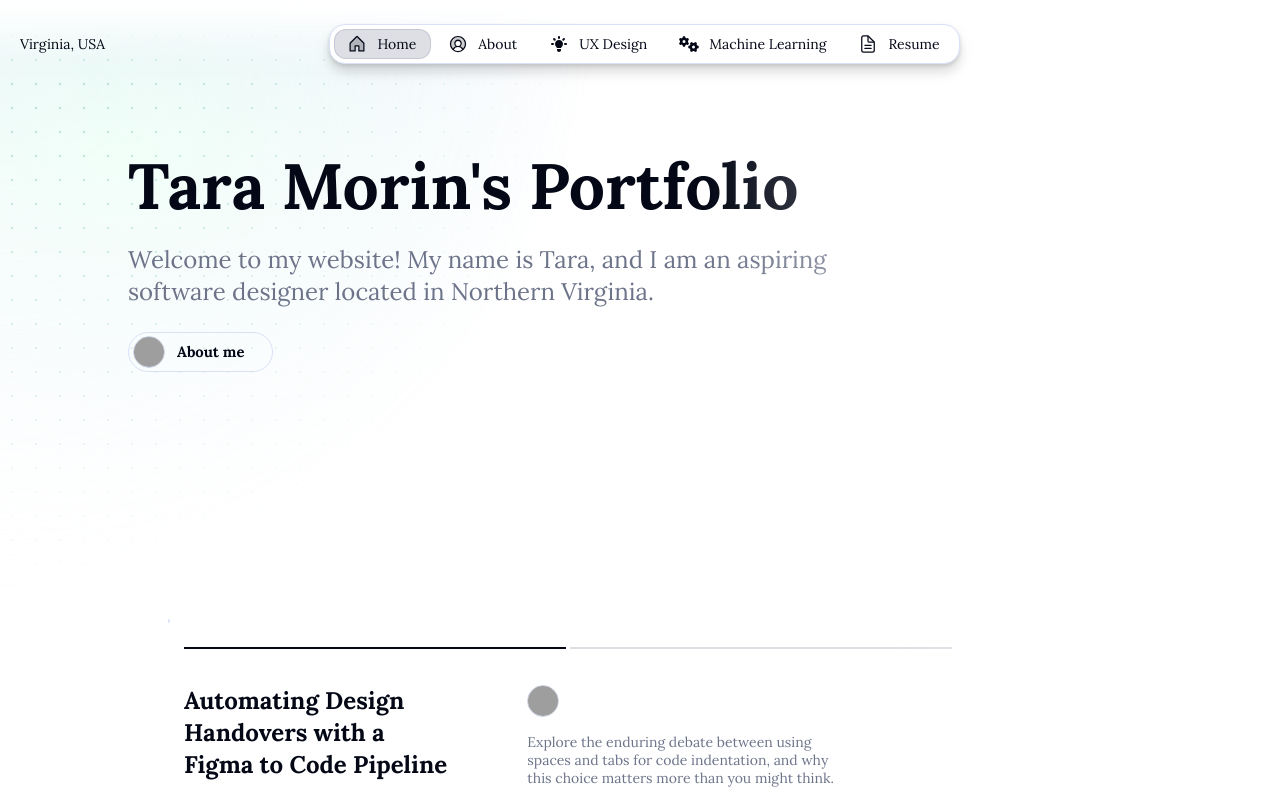
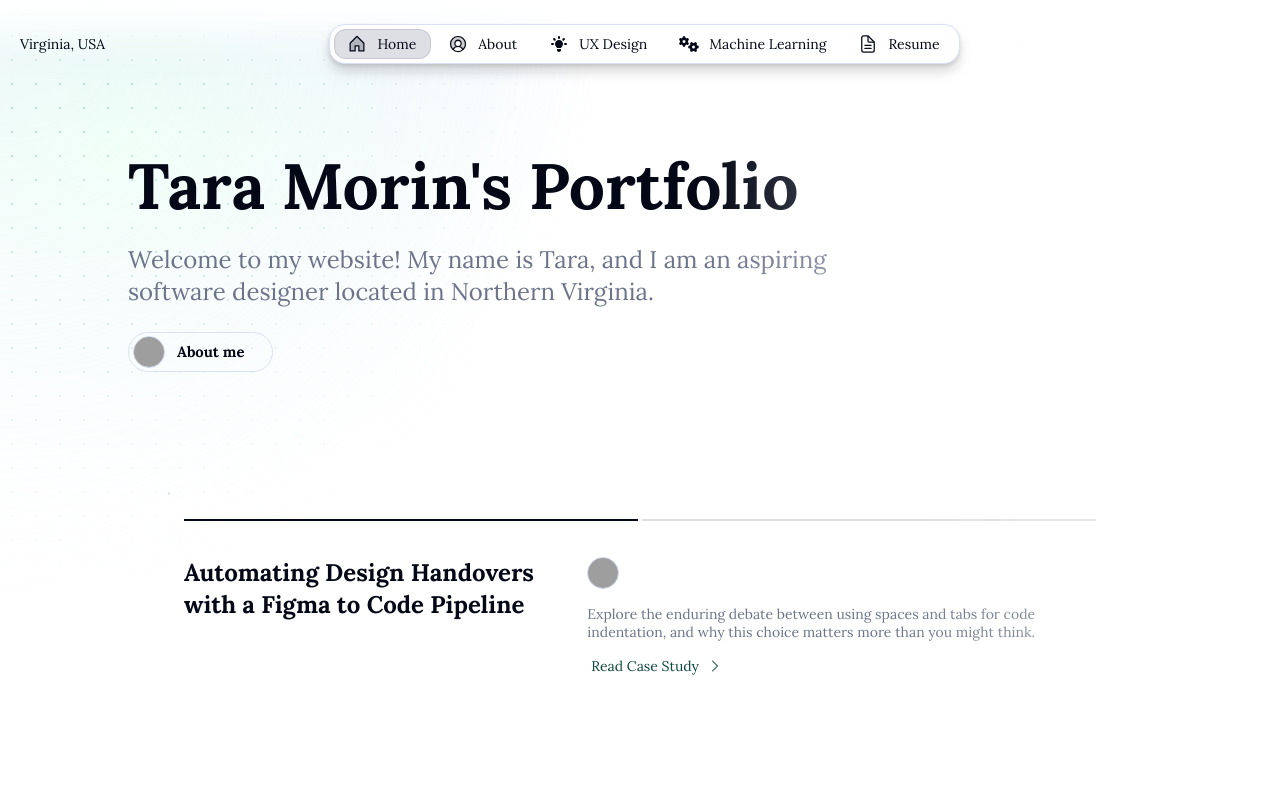
Before and after one commit to tara-morin/website, a Next.js app: page /en in a window 1280 px wide. Shown: the top 800 px of the page. Built offline with nearby package versions, Linux system fonts and the light colour scheme; grey boxes are pictures that could not be loaded.

Commit message:
commented out height parameters

```diff
--- a/src/components/ProjectCard.tsx
+++ b/src/components/ProjectCard.tsx
@@ -57,10 +57,10 @@ export const ProjectCard: React.FC<ProjectCardProps> = ({
         <Flex
             fillWidth gap="m"
             direction="column"
-            minWidth={20}
-            maxWidth={50}
-            minHeight={30}
-            maxHeight={60}
+            // minWidth={20}
+            // maxWidth={50}
+            // minHeight={30}
+            // maxHeight={60}
             alignItems="start"
             justifyContent="center"
             >
```
